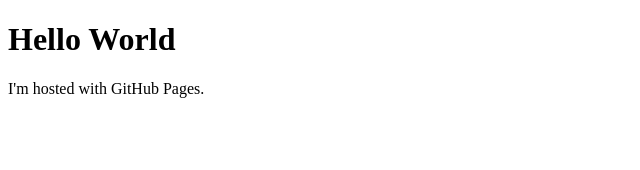
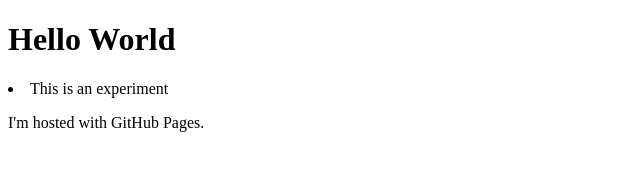
Before and after one commit to saptarshi-das/saptarshi-das.github.io, a plain HTML site: page index.html in a window 1280 px wide. Shown: the whole page, without its empty margins (0-640 px from the left). Drawn offline with Linux system fonts and the light colour scheme.

Commit message:
Update index.html

```diff
--- a/index.html
+++ b/index.html
@@ -3,6 +3,7 @@
   <head> <title>Hello</title></head>
 <body>
 <h1>Hello World</h1>
+  <li>This is an experiment</li>
 <p>I'm hosted with GitHub Pages.</p>
 </body>
 </html>
```
